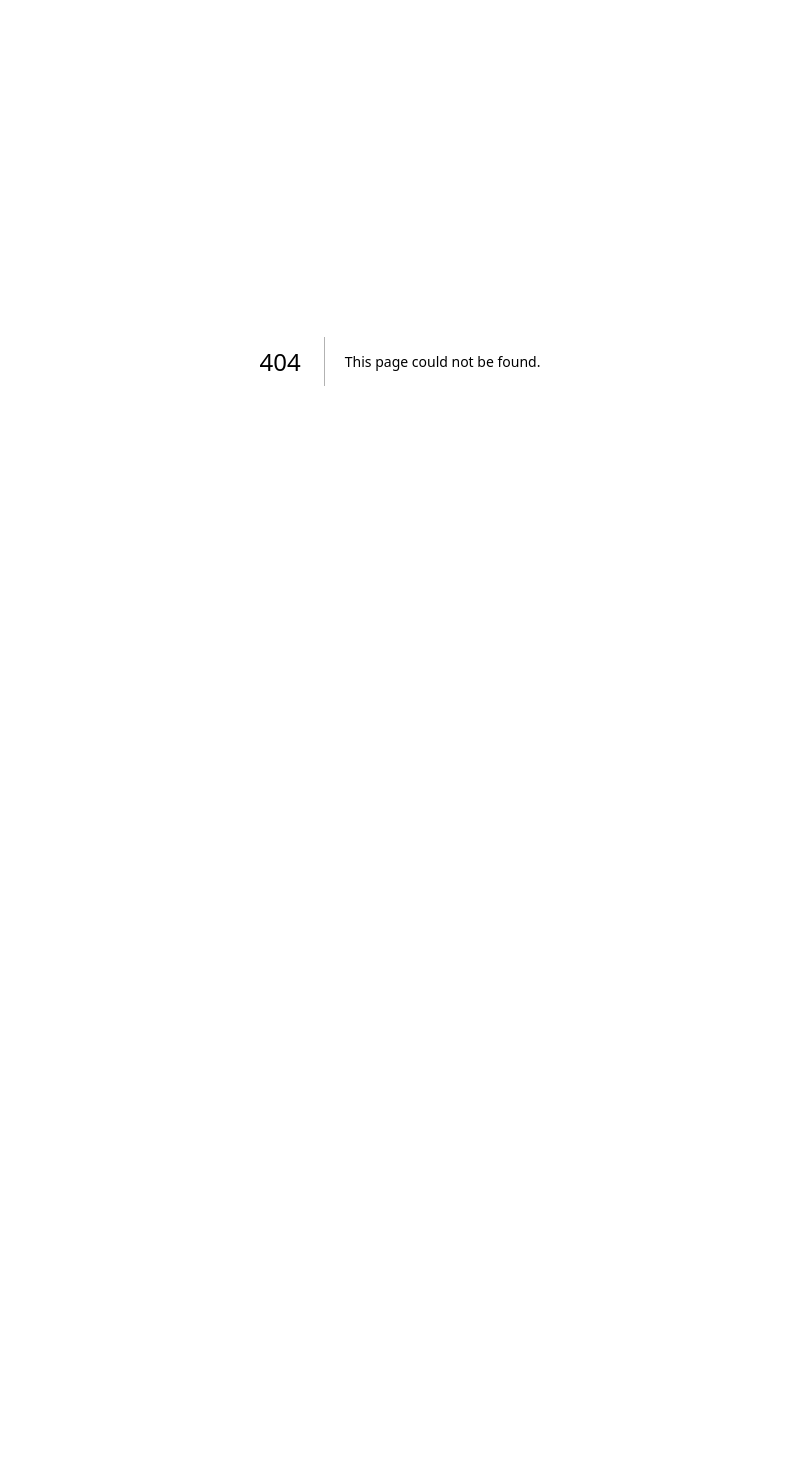
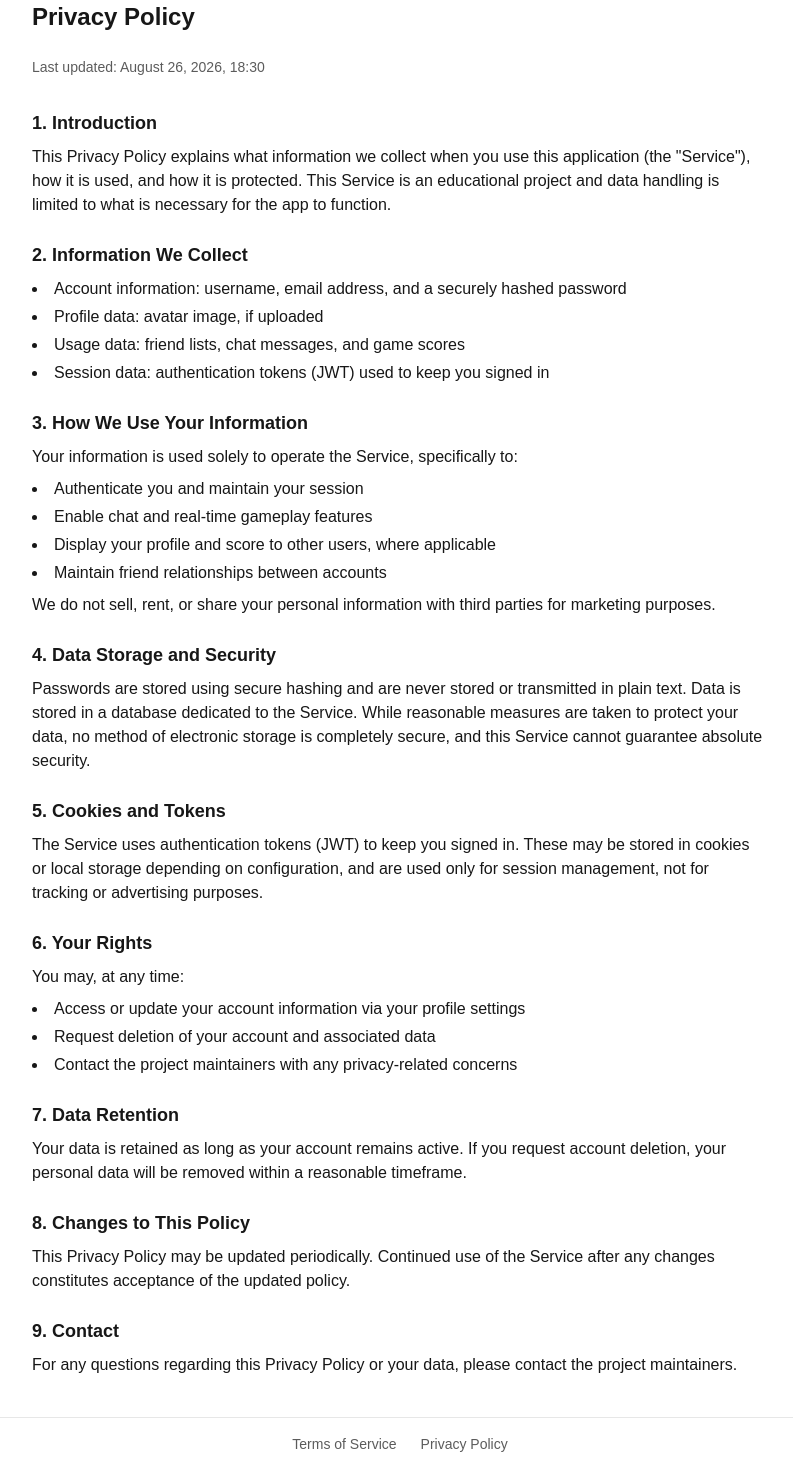
Before and after one commit to Lennydouzb/ft_transcendence, a Next.js app in the folder srcs/frontend/: page /privacy in a window 1280 px wide. Before the commit this address had no page. Shown: the part 39-1509 px from the top of the page, without its empty margins (240-1033 px from the left). Before the commit the page ends 800 px from the top, so only its background shows below. Built offline with nearby package versions, Linux system fonts and the light colour scheme.

Commit message:
LE FOOTER

```diff
--- /dev/null
+++ b/srcs/frontend/app/components/Footer.tsx
@@ -0,0 +1,16 @@
+import Link from "next/link";
+
+export default function Footer() {
+  return (
+    <footer className="w-full border-t border-foreground/10 py-4 mt-auto">
+      <div className="max-w-5xl mx-auto px-4 flex justify-center gap-6 text-sm opacity-70">
+        <Link href="/tos" className="hover:underline">
+          Terms of Service
+        </Link>
+        <Link href="/privacy" className="hover:underline">
+          Privacy Policy
+        </Link>
+      </div>
+    </footer>
+  );
+}
--- a/srcs/frontend/app/layout.tsx
+++ b/srcs/frontend/app/layout.tsx
@@ -5,6 +5,7 @@ import { AuthProvider } from './context/AuthContext';
 import { WebSocketProvider } from './context/WebSocketContext';
 import { ChatProvider } from './context/ChatContext';
 import { GameProvider } from './context/GameContext';
+import Footer from './components/Footer';
 
 const geistSans = Geist({
     variable: "--font-geist-sans",
@@ -35,7 +36,10 @@ export default function RootLayout({
                     <WebSocketProvider>
                         <ChatProvider>
                             <GameProvider>
+                                <div className="flex-1 flex flex-col">
                                     {children}
+                                </div>
+                                <Footer />
                             </GameProvider>
                         </ChatProvider>
                     </WebSocketProvider>
--- /dev/null
+++ b/srcs/frontend/app/privacy/page.tsx
@@ -0,0 +1,96 @@
+export default function PrivacyPage() {
+  return (
+    <main className="max-w-3xl mx-auto px-4 py-10">
+      <h1 className="text-2xl font-bold mb-6">Privacy Policy</h1>
+      <p className="text-sm opacity-70 mb-8">Last updated: August 26, 2026, 18:30</p>
+
+      <section className="mb-6">
+        <h2 className="text-lg font-semibold mb-2">1. Introduction</h2>
+        <p className="mb-2">
+          This Privacy Policy explains what information we collect when you use this application
+          (the &quot;Service&quot;), how it is used, and how it is protected. This Service is an
+          educational project and data handling is limited to what is necessary for the app to
+          function.
+        </p>
+      </section>
+
+      <section className="mb-6">
+        <h2 className="text-lg font-semibold mb-2">2. Information We Collect</h2>
+        <ul className="list-disc list-inside space-y-1">
+          <li><span className="font-medium">Account information:</span> username, email address, and a securely hashed password</li>
+          <li><span className="font-medium">Profile data:</span> avatar image, if uploaded</li>
+          <li><span className="font-medium">Usage data:</span> friend lists, chat messages, and game scores</li>
+          <li><span className="font-medium">Session data:</span> authentication tokens (JWT) used to keep you signed in</li>
+        </ul>
+      </section>
+
+      <section className="mb-6">
+        <h2 className="text-lg font-semibold mb-2">3. How We Use Your Information</h2>
+        <p className="mb-2">Your information is used solely to operate the Service, specifically to:</p>
+        <ul className="list-disc list-inside space-y-1">
+          <li>Authenticate you and maintain your session</li>
+          <li>Enable chat and real-time gameplay features</li>
+          <li>Display your profile and score to other users, where applicable</li>
+          <li>Maintain friend relationships between accounts</li>
+        </ul>
+        <p className="mt-2">
+          We do not sell, rent, or share your personal information with third parties for
+          marketing purposes.
+        </p>
+      </section>
+
+      <section className="mb-6">
+        <h2 className="text-lg font-semibold mb-2">4. Data Storage and Security</h2>
+        <p className="mb-2">
+          Passwords are stored using secure hashing and are never stored or transmitted in plain
+          text. Data is stored in a database dedicated to the Service. While reasonable measures
+          are taken to protect your data, no method of electronic storage is completely secure,
+          and this Service cannot guarantee absolute security.
+        </p>
+      </section>
+
+      <section className="mb-6">
+        <h2 className="text-lg font-semibold mb-2">5. Cookies and Tokens</h2>
+        <p className="mb-2">
+          The Service uses authentication tokens (JWT) to keep you signed in. These may be stored
+          in cookies or local storage depending on configuration, and are used only for session
+          management, not for tracking or advertising purposes.
+        </p>
+      </section>
+
+      <section className="mb-6">
+        <h2 className="text-lg font-semibold mb-2">6. Your Rights</h2>
+        <p className="mb-2">You may, at any time:</p>
+        <ul className="list-disc list-inside space-y-1">
+          <li>Access or update your account information via your profile settings</li>
+          <li>Request deletion of your account and associated data</li>
+          <li>Contact the project maintainers with any privacy-related concerns</li>
+        </ul>
+      </section>
+
+      <section className="mb-6">
+        <h2 className="text-lg font-semibold mb-2">7. Data Retention</h2>
+        <p className="mb-2">
+          Your data is retained as long as your account remains active. If you request account
+          deletion, your personal data will be removed within a reasonable timeframe.
+        </p>
+      </section>
+
+      <section className="mb-6">
+        <h2 className="text-lg font-semibold mb-2">8. Changes to This Policy</h2>
+        <p className="mb-2">
+          This Privacy Policy may be updated periodically. Continued use of the Service after any
+          changes constitutes acceptance of the updated policy.
+        </p>
+      </section>
+
+      <section>
+        <h2 className="text-lg font-semibold mb-2">9. Contact</h2>
+        <p>
+          For any questions regarding this Privacy Policy or your data, please contact the project
+          maintainers.
+        </p>
+      </section>
+    </main>
+  );
+}
--- /dev/null
+++ b/srcs/frontend/app/tos/page.tsx
@@ -0,0 +1,89 @@
+export default function TosPage() {
+  return (
+    <main className="max-w-3xl mx-auto px-4 py-10">
+      <h1 className="text-2xl font-bold mb-6">Terms of Service</h1>
+      <p className="text-sm opacity-70 mb-8">Last updated: August 26, 2026, 18:30</p>
+
+      <section className="mb-6">
+        <h2 className="text-lg font-semibold mb-2">1. Acceptance of Terms</h2>
+        <p className="mb-2">
+          By creating an account or using this application (the &quot;Service&quot;), you agree to be
+          bound by these Terms of Service. If you do not agree to these terms, please do not use
+          the Service.
+        </p>
+      </section>
+
+      <section className="mb-6">
+        <h2 className="text-lg font-semibold mb-2">2. Description of Service</h2>
+        <p className="mb-2">
+          The Service is a web application that allows users to create an account, add friends,
+          chat with other users in real time, and play online games. The Service is provided as
+          part of an educational project and is not intended for commercial use.
+        </p>
+      </section>
+
+      <section className="mb-6">
+        <h2 className="text-lg font-semibold mb-2">3. Accounts</h2>
+        <p className="mb-2">
+          You must provide accurate information when creating an account and are responsible for
+          maintaining the confidentiality of your password. You are responsible for all activity
+          that occurs under your account. You must notify us promptly if you become aware of any
+          unauthorized use of your account.
+        </p>
+      </section>
+
+      <section className="mb-6">
+        <h2 className="text-lg font-semibold mb-2">4. User Conduct</h2>
+        <p className="mb-2">When using the Service, you agree not to:</p>
+        <ul className="list-disc list-inside space-y-1">
+          <li>Harass, threaten, or abuse other users in chat or gameplay</li>
+          <li>Upload or share content that is illegal, offensive, or infringes on others&apos; rights</li>
+          <li>Attempt to gain unauthorized access to other accounts or the Service&apos;s infrastructure</li>
+          <li>Use bots, scripts, or exploits to cheat in games or manipulate scores</li>
+          <li>Impersonate another person or entity</li>
+        </ul>
+      </section>
+
+      <section className="mb-6">
+        <h2 className="text-lg font-semibold mb-2">5. User Content</h2>
+        <p className="mb-2">
+          You retain ownership of any content you upload (such as your avatar or chat messages).
+          By uploading content, you grant the Service a limited license to store and display that
+          content solely for the purpose of operating the Service.
+        </p>
+      </section>
+
+      <section className="mb-6">
+        <h2 className="text-lg font-semibold mb-2">6. Termination</h2>
+        <p className="mb-2">
+          We reserve the right to suspend or terminate your account at any time if you violate
+          these Terms or engage in behavior that disrupts the Service or harms other users.
+        </p>
+      </section>
+
+      <section className="mb-6">
+        <h2 className="text-lg font-semibold mb-2">7. Disclaimer</h2>
+        <p className="mb-2">
+          The Service is provided &quot;as is&quot; without warranties of any kind, express or implied.
+          As an educational project, the Service may be unstable, incomplete, or discontinued at
+          any time without notice.
+        </p>
+      </section>
+
+      <section className="mb-6">
+        <h2 className="text-lg font-semibold mb-2">8. Changes to These Terms</h2>
+        <p className="mb-2">
+          These Terms may be updated from time to time. Continued use of the Service after any
+          changes constitutes acceptance of the new Terms.
+        </p>
+      </section>
+
+      <section>
+        <h2 className="text-lg font-semibold mb-2">9. Contact</h2>
+        <p>
+          For any questions regarding these Terms, please contact the project maintainers.
+        </p>
+      </section>
+    </main>
+  );
+}
```
Lines whose indentation alone changed are shown as unchanged.
